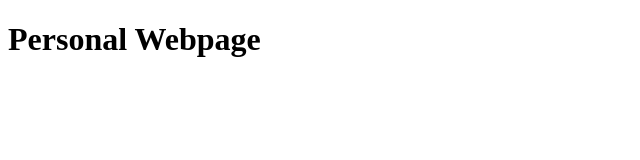
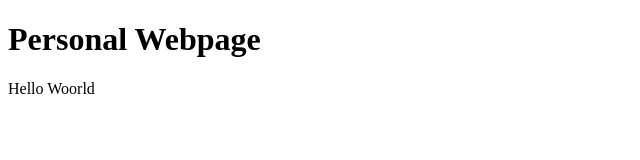
Before and after one commit to icefox47/web, a plain HTML site: page index.html in a window 1280 px wide. Shown: the whole page, without its empty margins (0-640 px from the left). Drawn offline with Linux system fonts and the light colour scheme.

Commit message:
inital commit

```diff
--- a/index.html
+++ b/index.html
@@ -8,6 +8,7 @@
 <body>
 
     <h1> Personal Webpage </h1>
+    <p> Hello Woorld </p>
 
 </body>
 </html>
```
